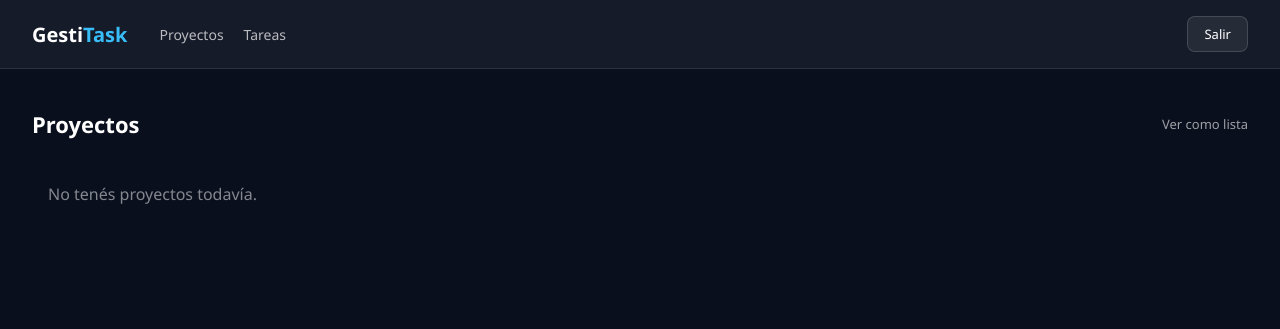
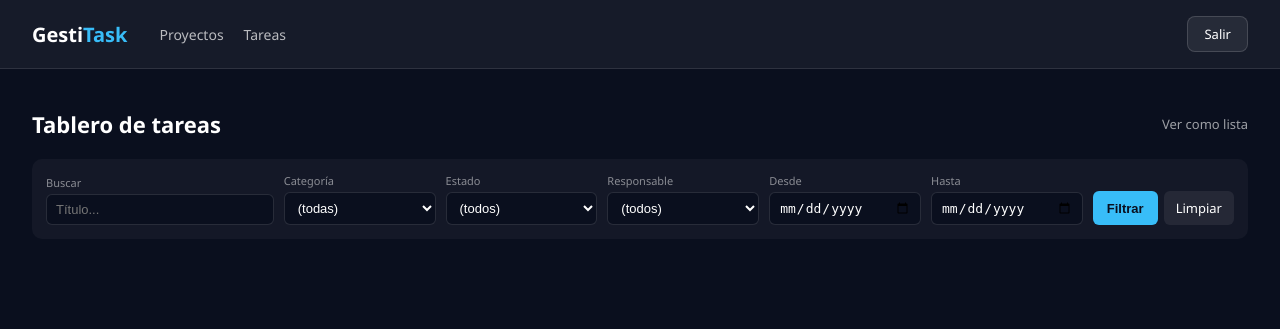
Before and after one commit to pauortec/gestiondetareas, a Django app: page /proyectos/kanban/ in a window 1280 px wide. Shown: the top 329 px of the page. Run offline with Django 5.2, Linux system fonts and the light colour scheme; the visitor is signed in with stand-in values (Sample User, id 1); data that the repository does not hold is empty.

Commit message:
feat: buscador y filtros del kanban por categoria estado responsable y fechas

```diff
--- a/app/tareas/views.py
+++ b/app/tareas/views.py
@@ -14,7 +14,7 @@
 from django.contrib.auth.models import User
 
 from .accesos import proyectos_de, tareas_de, puede_ver_tarea, puede_ver_proyecto
-from .models import Tarea, Proyecto, ESTADOS
+from .models import Tarea, Proyecto, ESTADOS, CATEGORIAS
 
 # Codigos de estado validos
 ESTADOS_VALIDOS = {codigo for codigo, _ in ESTADOS}
@@ -112,6 +112,51 @@
     return render(request, 'tareas/lista.html', {'tareas': tareas})
 
 
+# Tablero kanban: 4 columnas fijas, una por cada estado.
+# Acepta filtros por GET: q (texto en titulo), categoria, estado, responsable, fecha_desde, fecha_hasta.
+@login_required
+def kanban_tareas(request):
+    qs = tareas_de(request.user).select_related('proyecto', 'responsable').order_by('posicion')
+
+    filtros = {
+        'q': request.GET.get('q', '').strip(),
+        'categoria': request.GET.get('categoria', ''),
+        'estado': request.GET.get('estado', ''),
+        'responsable': request.GET.get('responsable', ''),
+        'fecha_desde': request.GET.get('fecha_desde', ''),
+        'fecha_hasta': request.GET.get('fecha_hasta', ''),
+    }
+
+    if filtros['q']:
+        qs = qs.filter(titulo__icontains=filtros['q'])
+    if filtros['categoria']:
+        qs = qs.filter(categoria=filtros['categoria'])
+    if filtros['estado']:
+        qs = qs.filter(estado=filtros['estado'])
+    if filtros['responsable'] == 'sin_asignar':
+        qs = qs.filter(responsable__isnull=True)
+    elif filtros['responsable']:
+        qs = qs.filter(responsable_id=filtros['responsable'])
+    if filtros['fecha_desde']:
+        qs = qs.filter(fecha_limite__gte=filtros['fecha_desde'])
+    if filtros['fecha_hasta']:
+        qs = qs.filter(fecha_limite__lte=filtros['fecha_hasta'])
+
+    columnas = [{'codigo': codigo, 'label': label, 'tareas': []} for codigo, label in ESTADOS]
+    indice = {c['codigo']: c for c in columnas}
+    for t in qs:
+        if t.estado in indice:
+            indice[t.estado]['tareas'].append(t)
+
+    return render(request, 'tareas/kanban.html', {
+        'columnas': columnas,
+        'usuarios': User.objects.order_by('username'),
+        'categorias': CATEGORIAS,
+        'estados': ESTADOS,
+        'filtros': filtros,
+    })
+
+
 # Cualquiera con acceso puede reasignar la tarea a otro usuario del sistema
 @login_required
 def asignar_tarea(request, pk):
--- a/app/templates/proyectos/kanban.html
+++ b/app/templates/proyectos/kanban.html
@@ -1,31 +1,97 @@
 {% extends 'base.html' %}
-{% block title %}Proyectos (Kanban){% endblock %}
+{% block title %}Tareas (Kanban){% endblock %}
 
 {% block estilos %}
 .toggle { color: rgba(255,255,255,0.6); text-decoration: none; font-size: 13px; }
 .toggle:hover { color: #fff; }
-.grid { display: grid; grid-template-columns: repeat(auto-fill, minmax(240px, 1fr)); gap: 16px; }
-.card { background: rgba(255,255,255,0.05); border: 1px solid rgba(255,255,255,0.08); border-radius: 10px; padding: 16px; }
-.card h3 { font-size: 16px; margin-bottom: 8px; }
-.card .meta { color: rgba(255,255,255,0.5); font-size: 12px; }
-.card .num { color: #38bdf8; font-weight: 700; font-size: 22px; margin-top: 8px; }
+.tablero { display: grid; grid-template-columns: repeat(4, 1fr); gap: 14px; align-items: start; }
+.col { background: rgba(255,255,255,0.03); border: 1px solid rgba(255,255,255,0.06); border-radius: 10px; padding: 12px; min-height: 200px; }
+.col-titulo { font-size: 13px; font-weight: 600; color: rgba(255,255,255,0.7); padding-bottom: 10px; margin-bottom: 10px; border-bottom: 1px solid rgba(255,255,255,0.08); display:flex; justify-content:space-between; }
+.col-titulo .conteo { color: #38bdf8; }
+.card { background: rgba(255,255,255,0.06); border: 1px solid rgba(255,255,255,0.08); border-radius: 8px; padding: 10px 12px; margin-bottom: 8px; }
+.card .titulo { font-size: 14px; font-weight: 600; margin-bottom: 6px; }
+.card .meta { color: rgba(255,255,255,0.5); font-size: 11px; }
+.card .tag { display: inline-block; font-size: 10px; padding: 2px 6px; border-radius: 4px; background: rgba(56,189,248,0.15); color: #38bdf8; margin-top: 4px; }
+.col-vacia { color: rgba(255,255,255,0.3); font-size: 12px; text-align: center; padding: 16px 0; }
+.filtros { background: rgba(255,255,255,0.04); border-radius: 10px; padding: 14px; margin-bottom: 16px; display: grid; grid-template-columns: 1.5fr repeat(5, 1fr) auto; gap: 10px; align-items: end; }
+.filtros label { display: block; font-size: 11px; color: rgba(255,255,255,0.5); margin-bottom: 4px; }
+.filtros input, .filtros select { width: 100%; padding: 7px 9px; background: #0a0f1e; color: #fff; border: 1px solid rgba(255,255,255,0.12); border-radius: 6px; font-size: 13px; }
+.filtros .acciones { display: flex; gap: 6px; }
+.filtros button { padding: 8px 14px; background: #38bdf8; color: #0a0f1e; border: 0; border-radius: 6px; cursor: pointer; font-weight: 600; font-size: 13px; }
+.filtros .limpiar { padding: 8px 12px; background: rgba(255,255,255,0.07); color: #fff; border-radius: 6px; text-decoration: none; font-size: 13px; }
 {% endblock %}
 
 {% block contenido %}
 <div style="display:flex; justify-content:space-between; align-items:center; margin-bottom:20px;">
-    <h2 style="margin:0;">Proyectos</h2>
-    <a class="toggle" href="{% url 'lista_proyectos' %}">Ver como lista</a>
+    <h2 style="margin:0;">Tablero de tareas</h2>
+    <a class="toggle" href="{% url 'lista_tareas' %}">Ver como lista</a>
 </div>
-<div class="grid">
-    {% for p in proyectos %}
-    <div class="card">
-        <h3>{{ p.nombre }}</h3>
-        <div class="meta">Propietario: {{ p.propietario.username }}</div>
-        <div class="meta">Creado: {{ p.creado_en|date:"d/m/Y" }}</div>
-        <div class="num">{{ p.num_tareas }}<span style="font-size:12px; color:rgba(255,255,255,0.5);"> tareas</span></div>
+
+<form method="get" class="filtros">
+    <div>
+        <label>Buscar</label>
+        <input type="text" name="q" value="{{ filtros.q }}" placeholder="Título...">
     </div>
-    {% empty %}
-    <div class="vacio">No tenés proyectos todavía.</div>
+    <div>
+        <label>Categoría</label>
+        <select name="categoria">
+            <option value="">(todas)</option>
+            {% for codigo, label in categorias %}
+            <option value="{{ codigo }}" {% if filtros.categoria == codigo %}selected{% endif %}>{{ label }}</option>
+            {% endfor %}
+        </select>
+    </div>
+    <div>
+        <label>Estado</label>
+        <select name="estado">
+            <option value="">(todos)</option>
+            {% for codigo, label in estados %}
+            <option value="{{ codigo }}" {% if filtros.estado == codigo %}selected{% endif %}>{{ label }}</option>
+            {% endfor %}
+        </select>
+    </div>
+    <div>
+        <label>Responsable</label>
+        <select name="responsable">
+            <option value="">(todos)</option>
+            <option value="sin_asignar" {% if filtros.responsable == 'sin_asignar' %}selected{% endif %}>(sin asignar)</option>
+            {% for u in usuarios %}
+            <option value="{{ u.pk }}" {% if filtros.responsable == u.pk|stringformat:"s" %}selected{% endif %}>{{ u.username }}</option>
+            {% endfor %}
+        </select>
+    </div>
+    <div>
+        <label>Desde</label>
+        <input type="date" name="fecha_desde" value="{{ filtros.fecha_desde }}">
+    </div>
+    <div>
+        <label>Hasta</label>
+        <input type="date" name="fecha_hasta" value="{{ filtros.fecha_hasta }}">
+    </div>
+    <div class="acciones">
+        <button type="submit">Filtrar</button>
+        <a class="limpiar" href="{% url 'kanban_tareas' %}">Limpiar</a>
+    </div>
+</form>
+
+<div class="tablero">
+    {% for col in columnas %}
+    <div class="col">
+        <div class="col-titulo">
+            <span>{{ col.label }}</span>
+            <span class="conteo">{{ col.tareas|length }}</span>
+        </div>
+        {% for t in col.tareas %}
+        <div class="card" data-tarea="{{ t.pk }}">
+            <div class="titulo">{{ t.titulo }}</div>
+            <div class="meta">{{ t.proyecto.nombre }}{% if t.responsable %} · {{ t.responsable.username }}{% endif %}</div>
+            {% if t.fecha_limite %}<div class="meta">Vence: {{ t.fecha_limite|date:"d/m/Y" }}</div>{% endif %}
+            <span class="tag">{{ t.get_categoria_display }}</span>
+        </div>
+        {% empty %}
+        <div class="col-vacia">— vacío —</div>
+        {% endfor %}
+    </div>
     {% endfor %}
 </div>
 {% endblock %}
```
